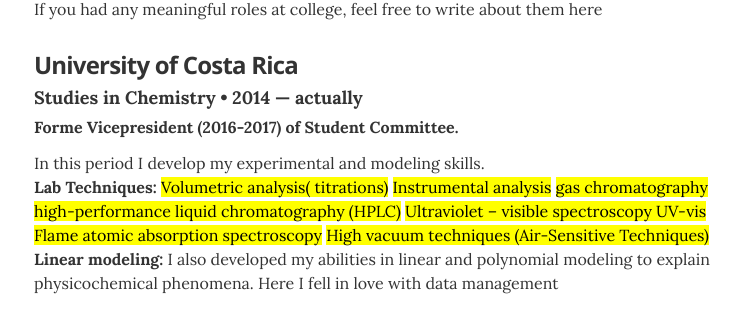
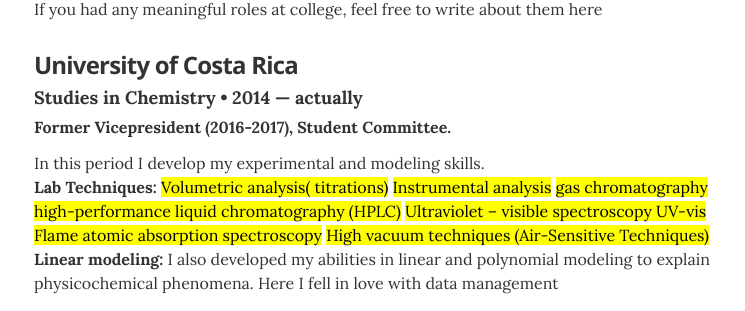
Before and after one commit to jeff0994/jeff0994.github.io, a Jekyll site: the page built from index.html, in a window 1280 px wide and 900 px high, scrolled down 1257 px. Shown: the part 143-454 px from the top of the window, without its empty margins (266-1011 px from the left). Built offline with Jekyll 4.4.1, drawn with Linux system fonts in a browser that asks for light colours.

Commit message:
Update education.yml

```diff
--- a/_data/education.yml
+++ b/_data/education.yml
@@ -9,7 +9,7 @@
 - degree: Studies in Chemistry
   uni: University of Costa Rica
   year: 2014 &mdash; actually
-  award: Forme Vicepresident (2016-2017) of Student Committee.
+  award: Former Vicepresident (2016-2017), Student Committee.
   summary: In this period I develop my experimental and modeling skills.
            <br> <b>Lab Techniques:</b> <mark>Volumetric analysis( titrations)</mark> <mark>Instrumental analysis</mark> <mark>gas chromatography</mark> <mark>high-performance liquid chromatography (HPLC)</mark>
            <mark>Ultraviolet – visible spectroscopy UV-vis</mark> <mark>Flame atomic absorption spectroscopy</mark> <mark>High vacuum techniques (Air-Sensitive Techniques)</mark><br>
```
